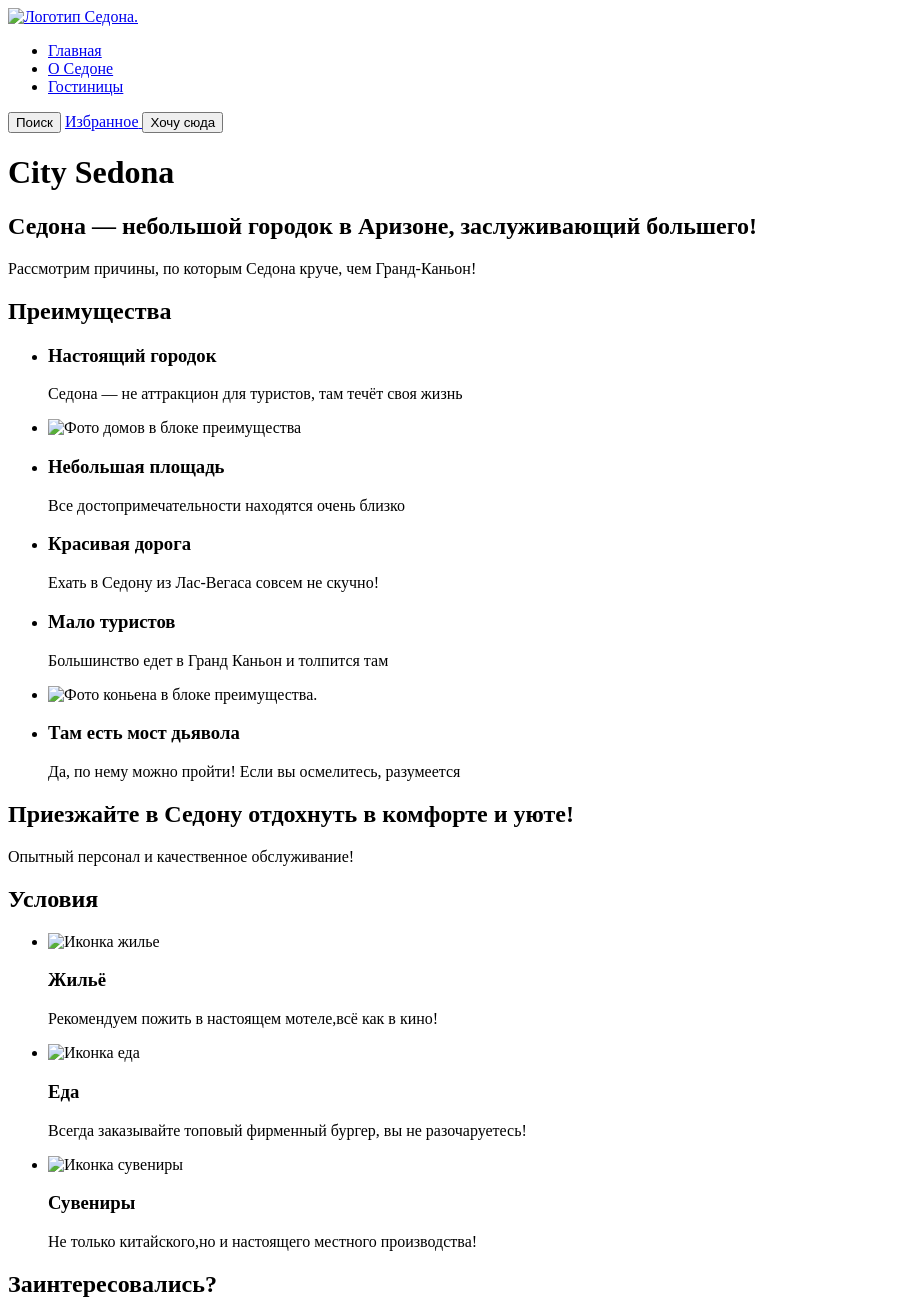
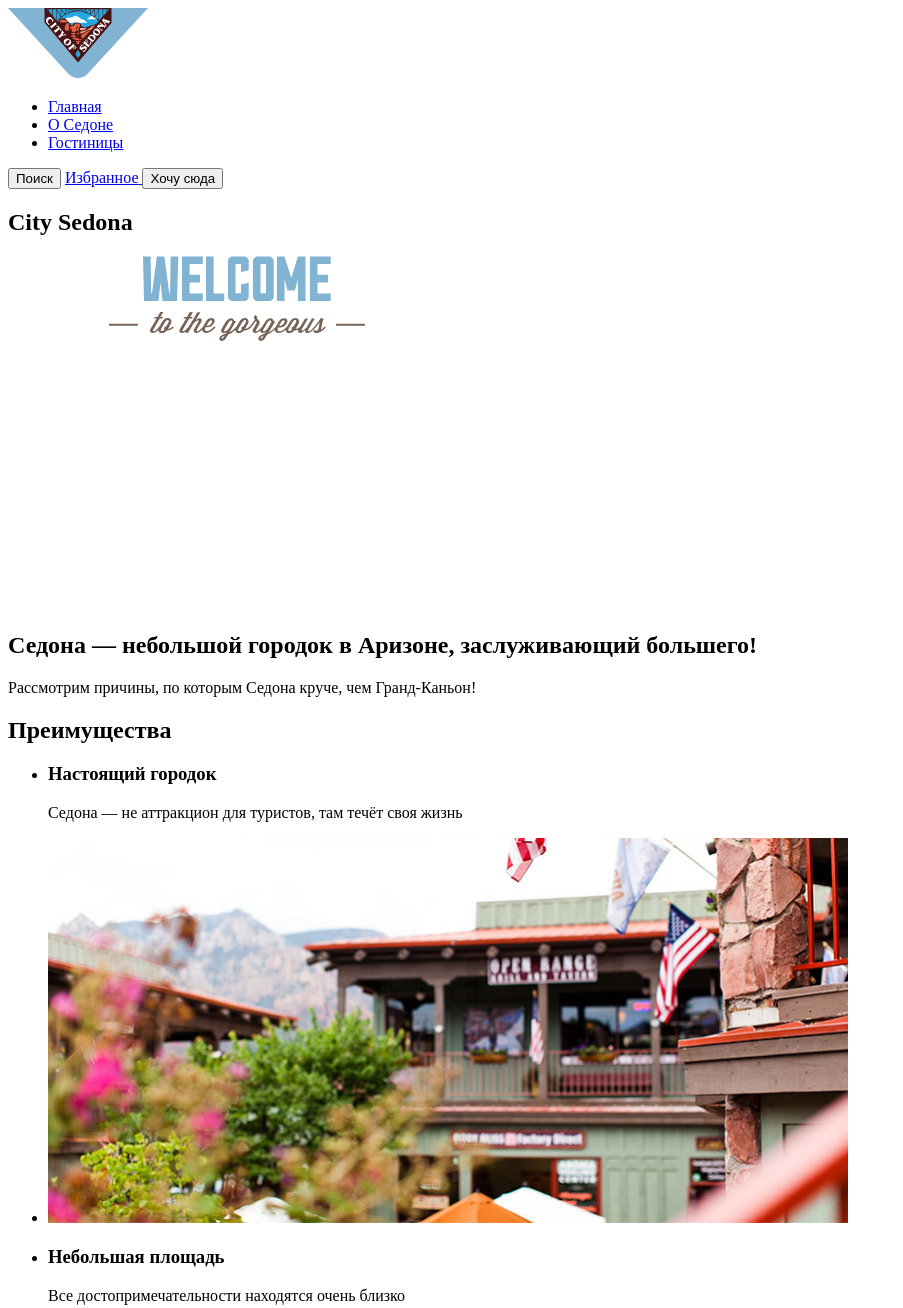
Before and after one commit to htmlacademy-htmlcss/2402657-sedona-38, a plain HTML site: page index.html in a window 1280 px wide. Shown: the top 1308 px of the page, without its empty margins (0-903 px from the left). Drawn offline with Linux system fonts and the light colour scheme.

Commit message:
Добавление контентных изображений в index

```diff
--- a/index.html
+++ b/index.html
@@ -7,7 +7,7 @@
 <body>
 <header class="page-header">
   <a class="navigation-logo" href="index.html">
-    <img class="page-header-logo" alt="Логотип Седона." src="#">
+    <img class="page-header-logo" src="images/logo.svg" alt="Логотип Седона." width="140" height="70">
   </a>
   <nav class="navigation">
     <ul class="navigation-list">
@@ -29,7 +29,10 @@
   <button type="button" class="button want">Хочу сюда</button>
 </header>
 <main class="main-index">
+  <section class="hero>">
   <h1 class="visually-hidden">City Sedona</h1>
+  <img src="images/sedona-main.svg" alt="Главное изображение Седоны." width="458" height="352">
+  </section>
   <section class="advantages">
     <h2 class="services-title">Седона — небольшой городок в Аризоне, заслуживающий большего!</h2>
     <p class="services-description">Рассмотрим причины, по которым Седона круче, чем Гранд-Каньон!</p>
@@ -40,7 +43,7 @@
         <p class="advantages-description">Седона — не аттракцион для туристов, там течёт своя жизнь</p>
       </li>
       <li class="advantages-photo">
-        <img src="#" alt="Фото домов в блоке преимущества">
+        <img src="images/advantages-1.jpg" alt="Фото домов в блоке преимущества" width="800" height="385">
       </li>
       <li class="advantages-item">
         <h3 class="advantages-title">Небольшая площадь</h3>
@@ -55,7 +58,7 @@
         <p class="advantages-description">Большинство едет в Гранд Каньон и толпится там</p>
       </li>
       <li class="advantages-photo">
-        <img src="#" alt="Фото коньена в блоке преимущества.">
+        <img alt="Фото коньена в блоке преимущества." src="images/advantages-2.jpg" width="800" height="385">
       </li>
       <li class="advantages-item">
         <h3 class="advantages-title">Там есть мост дьявола</h3>
@@ -69,17 +72,17 @@
     <h2 class="visually-hidden">Условия</h2>
     <ul class="services-list">
       <li class="services-item">
-        <img class="services-logo" src="#" alt="Иконка жилье">
+        <img class="services-logo" src="images/services-icon-housing.svg" alt="Иконка жилье" width="76" height="72">
         <h3 class="services-name">Жильё</h3>
         <p class="services-description">Рекомендуем пожить в настоящем мотеле,всё как в кино!</p>
       </li>
       <li class="services-item">
-        <img class="services-logo" src="#" alt="Иконка еда">
+        <img class="services-logo" src="images/services-icon-food.svg" alt="Иконка еда" width="77" height="72">
         <h3 class="services-name">Еда</h3>
         <p class="services-description">Всегда заказывайте топовый фирменный бургер, вы не разочаруетесь!</p>
       </li>
       <li class="services-item">
-        <img class="services-logo" src="#" alt="Иконка сувениры">
+        <img class="services-logo" src="images/services-icon-gifts.svg" alt="Иконка сувениры" width="76" height="72">
         <h3 class="services-name">Сувениры</h3>
         <p class="services-description">Не только китайского,но и настоящего местного производства!</p>
       </li>
@@ -124,7 +127,7 @@
   <p class="footer-phone">
     <a href="tel:+78128121212">+7 (812) 812-12-12</a>
   </p>
-  <a href="https://htmlacademy.ru/"><img src="#" alt="Лого HTML Academy."></a>
+  <a href="https://htmlacademy.ru/"><img src="images/logo-html-academy.svg" alt="Лого HTML Academy." width="115" height="34"></a>
 </footer>
 </body>
 </html>
```
Also changed, not shown: images/advantages-1.jpg (added), images/advantages-2.jpg (added), images/background-hero.jpg (added), images/likes.svg (added), images/logo-html-academy.svg (added), images/logo.svg (added), images/search.svg (added), images/sedona-main.svg (added), images/services-icon-food.svg (added), images/services-icon-gifts.svg (added), images/services-icon-housing.svg (added).
